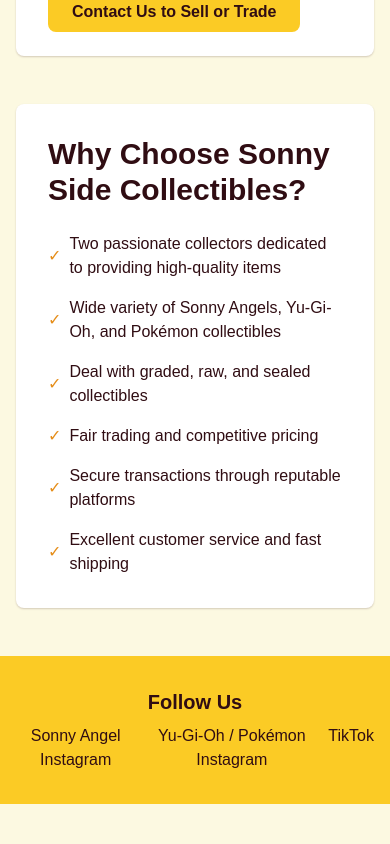
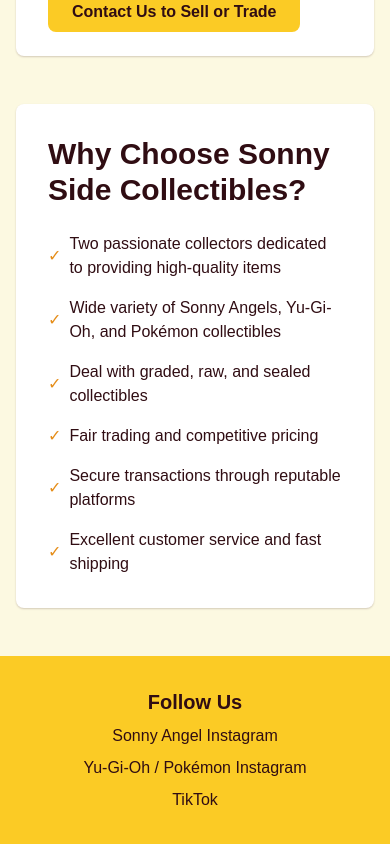
Before and after one commit to sambeevors/sonnysidecollectibles, a Next.js app: page / in a window 390 px wide. Shown: the part 2544-3388 px from the top of the page. Before the commit the page ends 3348 px from the top, so only its background shows below. Built offline with nearby package versions, Linux system fonts and the light colour scheme; a web font is replaced by a local one.

Commit message:
feat: update footer and ebay link

```diff
--- a/app/page.tsx
+++ b/app/page.tsx
@@ -70,7 +70,7 @@
                 and complete your deck!
               </p>
               <Link
-                href="https://www.ebay.co.uk/usr/uk-beevo"
+                href="https://www.ebay.co.uk/usr/sonny-side-collectibles"
                 className="text-yolk-dark hover:text-burnt-toast hover:underline"
               >
                 🧙‍♀️ Shop on eBay
@@ -90,7 +90,7 @@
                 trade with fellow trainers.
               </p>
               <Link
-                href="https://www.ebay.co.uk/usr/uk-beevo"
+                href="https://www.ebay.co.uk/usr/sonny-side-collectibles"
                 className="text-yolk-dark hover:text-burnt-toast hover:underline"
               >
                 ⚡️ Shop on eBay
--- a/components/footer.tsx
+++ b/components/footer.tsx
@@ -7,7 +7,7 @@
         <div className="flex flex-col md:flex-row justify-center items-center gap-4">
           <div className="text-center">
             <h3 className="text-xl font-semibold mb-2">Follow Us</h3>
-            <div className="flex gap-4">
+            <div className="flex flex-col md:flex-row gap-2 md:gap-4">
               <Link
                 href="https://www.instagram.com/sonnyangel.watch/"
                 className="text-burnt-toast hover:underline"
```
